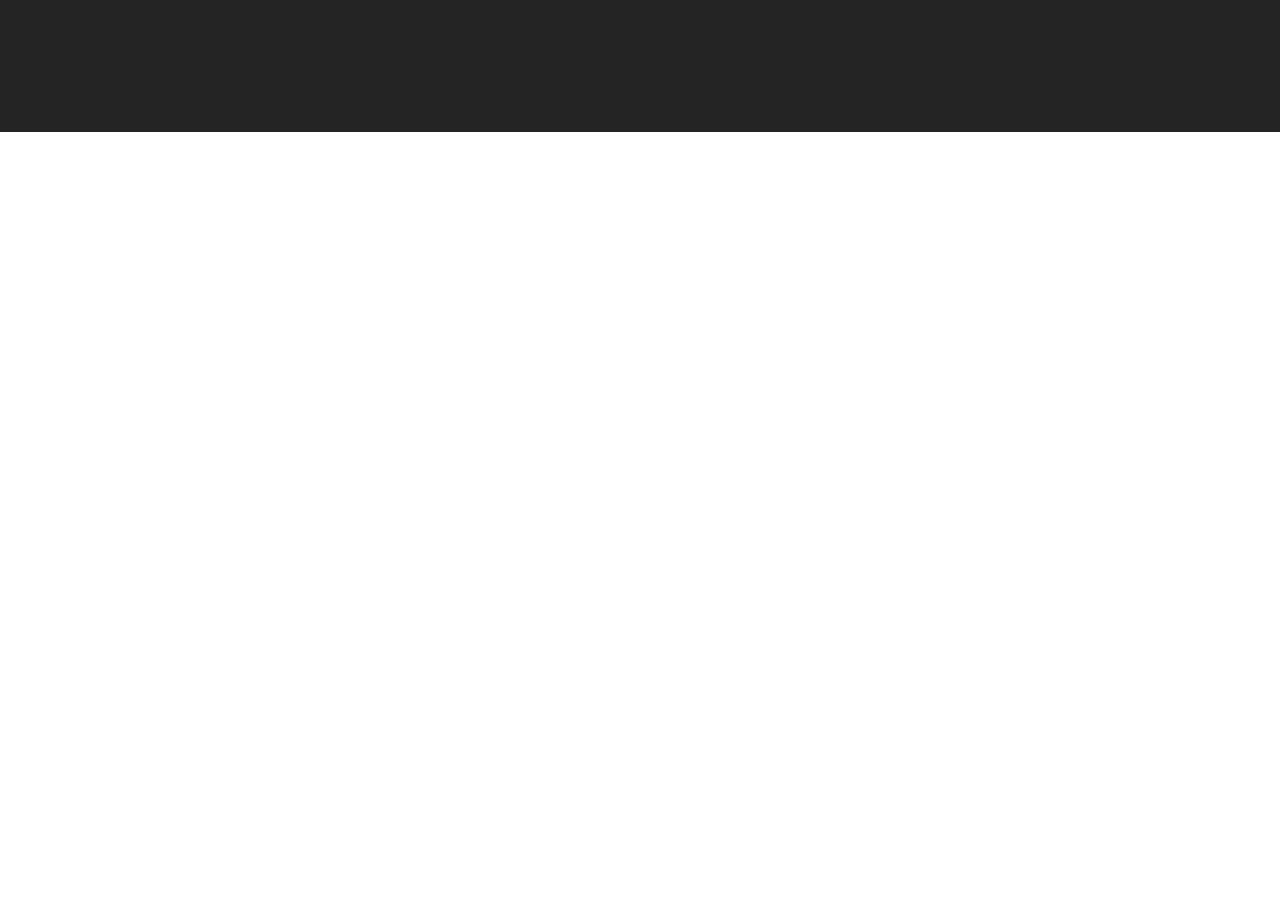
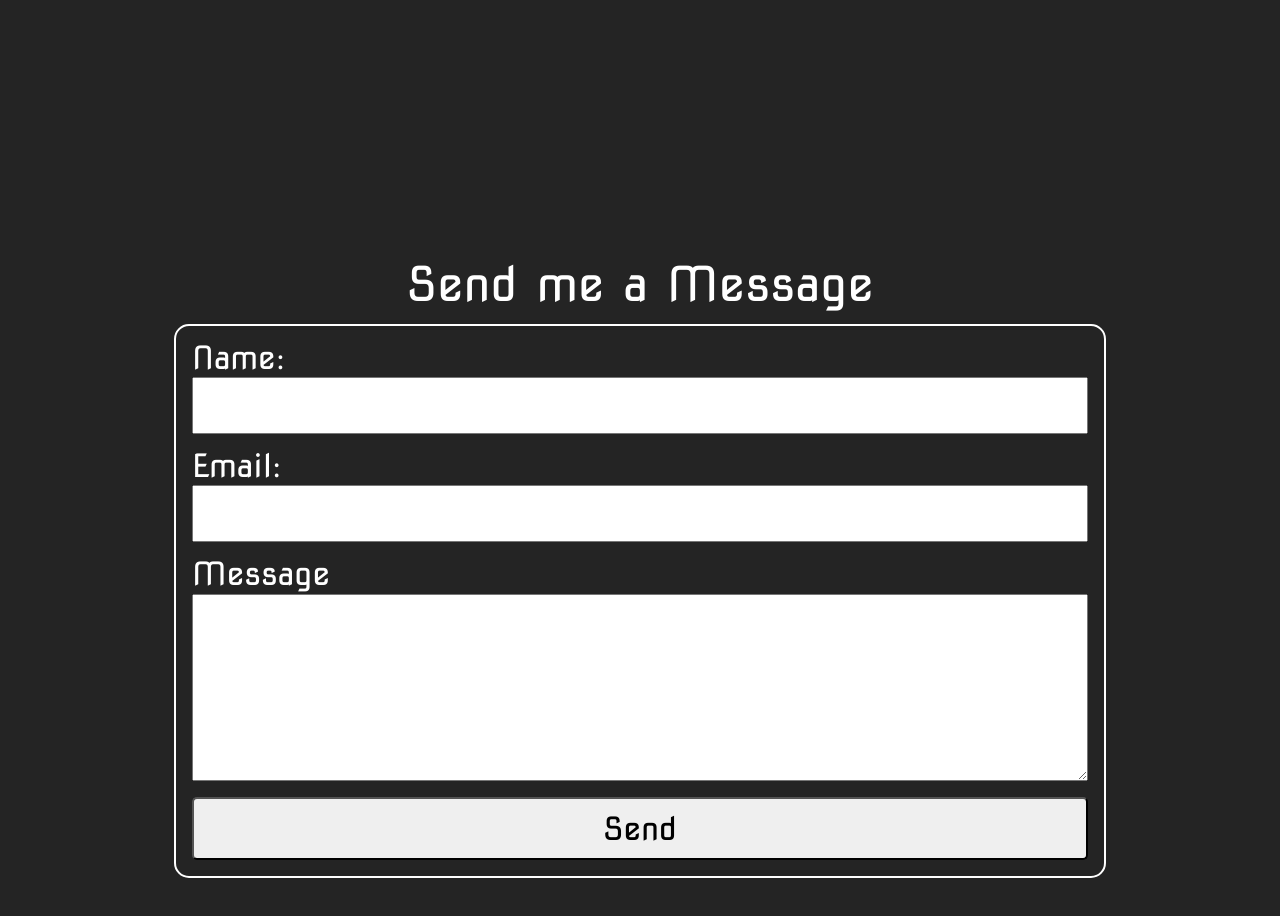
Before and after one commit to suzuhe481/portfolio-website-react, a React (Vite) app: page / in a window 1280 px wide. Shown: the part 3180-4096 px from the top of the page. Before the commit the page ends 3312 px from the top, so only its background shows below. Built offline with nearby package versions, Linux system fonts and the light colour scheme.

Commit message:
Including Contact section

```diff
--- a/src/pages/App/App.jsx
+++ b/src/pages/App/App.jsx
@@ -2,6 +2,7 @@ import Navbar from "../../components/Navbar/Navbar";
 import Intro from "../../components/Sections/Intro/Intro";
 import About from "../../components/Sections/About/About";
 import ProjectsSection from "../../components/Sections/ProjectsSection/ProjectsSection";
+import Contact from "../../components/Sections/Contact/Contact";
 
 import "./App.scss";
 
@@ -12,6 +13,7 @@ function App() {
       <Intro />
       <About />
       <ProjectsSection />
+      <Contact />
     </div>
   );
 }
```
